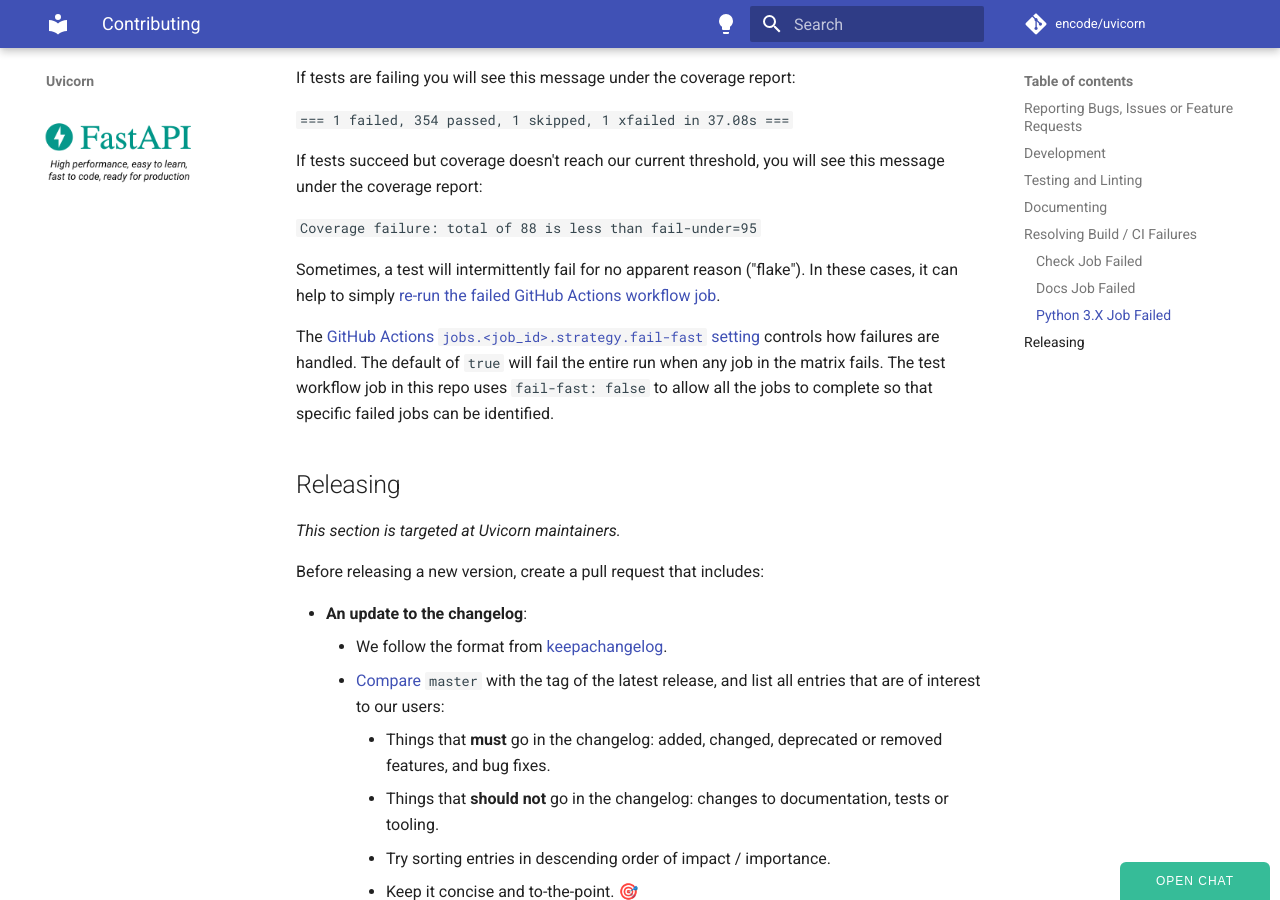
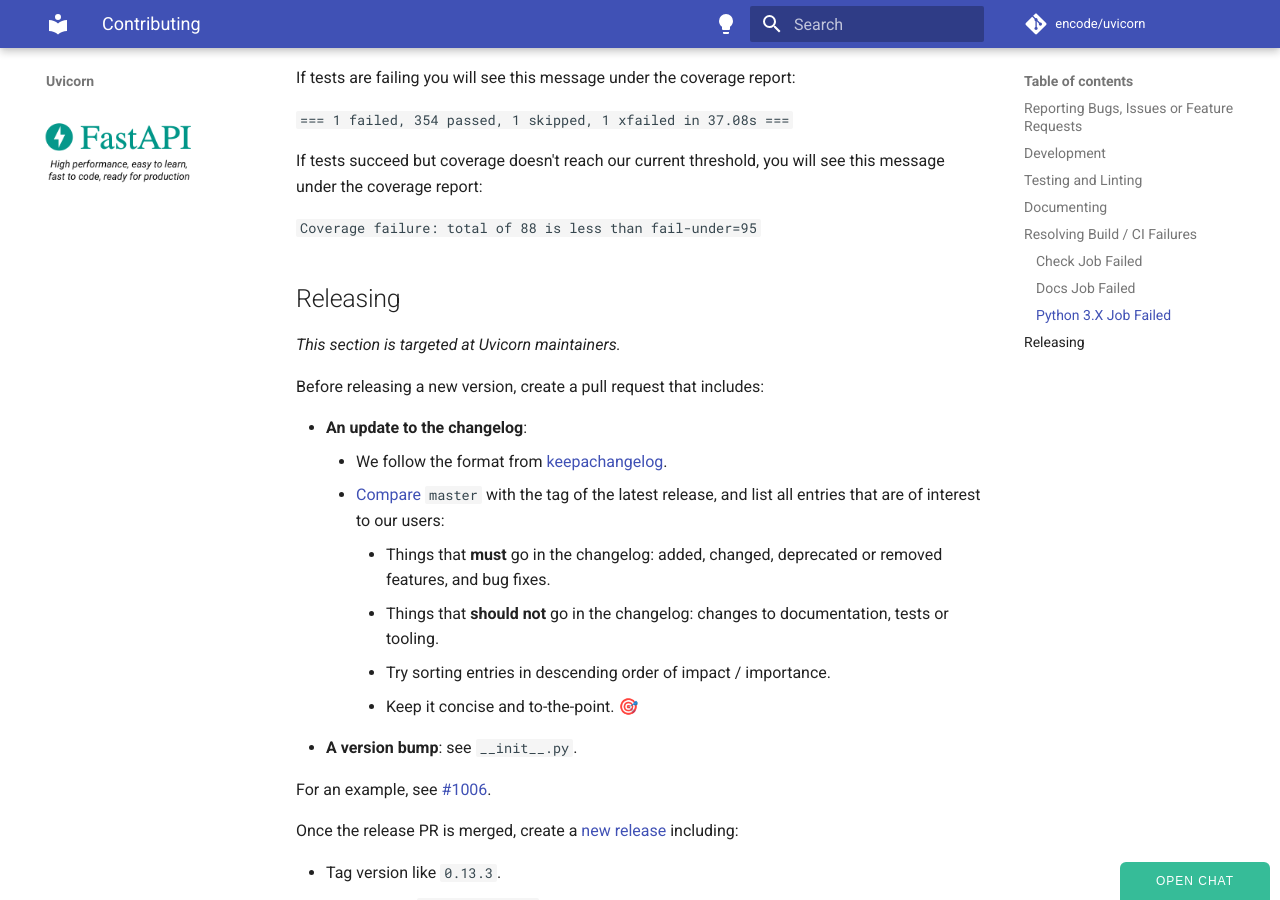
Before and after one commit to encode/uvicorn, an MkDocs documentation site: the page built from docs/contributing.md, in a window 1280 px wide and 900 px high, scrolled down 3654 px. Built offline with MkDocs 1.6.1 and Material for MkDocs 9.7.7, drawn with Linux system fonts in a browser that asks for light colours; comment, search, counter and statistics services are not loaded.

Commit message:
Remove note about re-running failed workflow jobs
https://github.com/encode/uvicorn/pull/1995#discussion_r1217614661

```diff
--- a/docs/contributing.md
+++ b/docs/contributing.md
@@ -159,10 +159,6 @@ message under the coverage report:
 
 `Coverage failure: total of 88 is less than fail-under=95`
 
-Sometimes, a test will intermittently fail for no apparent reason ("flake"). In these cases, it can help to simply [re-run the failed GitHub Actions workflow job](https://docs.github.com/en/actions/managing-workflow-runs/re-running-workflows-and-jobs).
-
-The [GitHub Actions `jobs.<job_id>.strategy.fail-fast` setting](https://docs.github.com/en/actions/using-workflows/workflow-syntax-for-github-actions) controls how failures are handled. The default of `true` will fail the entire run when any job in the matrix fails. The test workflow job in this repo uses `fail-fast: false` to allow all the jobs to complete so that specific failed jobs can be identified.
-
 ## Releasing
 
 *This section is targeted at Uvicorn maintainers.*
```
